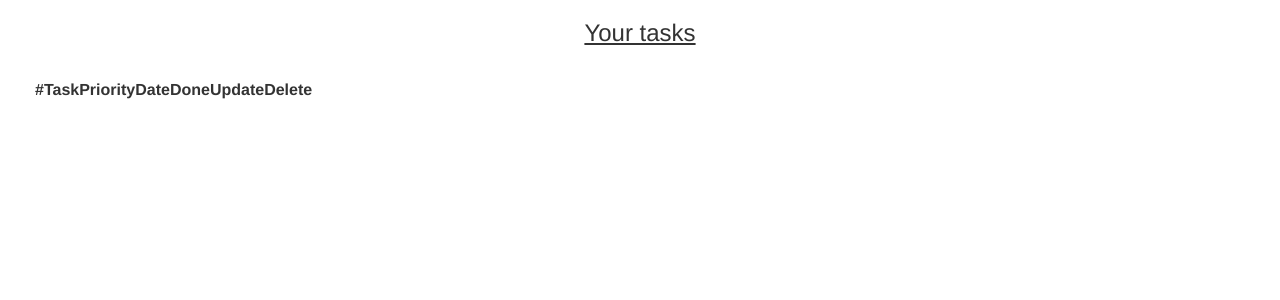
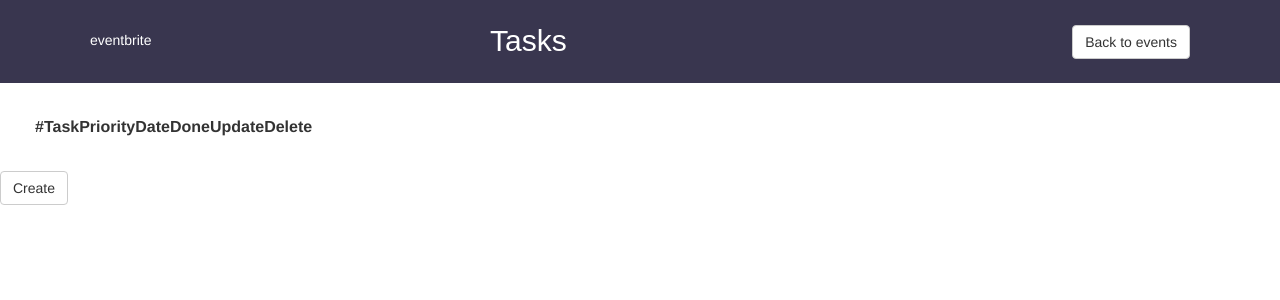
Before and after one commit to walterbucolo-eb/todo-tasks, a Django app: page /events/2/tasks/ in a window 1280 px wide. Shown: the top 300 px of the page. Run offline with Django 3.2, Linux system fonts and the light colour scheme; data comes from the database, SQL or seed files in the repository; both versions use the stored data as it was after the commit; lists and menus that the app fills with data are empty; some libraries are stand-ins or nearby versions.

Commit message:
basic functionalities

```diff
--- a/TEMPLATES/event.html
+++ b/TEMPLATES/event.html
@@ -9,13 +9,13 @@
 .i-am-centered { margin: auto; max-width: 300px; font-family: sans-serif}
 .eventbrite {font-family: sans-serif; font-size: 14px;}
 .title {font-family: sans-serif; font-size: 30px;}
-.left { position:absolute; top:60px; right:140px}
-.right { position:absolute; top:65px; left:140px; }
+.left { position:absolute; top:60px; right:50px}
+.right { position:absolute; top:65px; left:50px; }
 .color {background-color:#39364f; color:white; }
 {% comment %} rgb[57, 54, 59] {% endcomment %}
 </style>
 <br><br>
-<div class="container">
+<div class="container-fluid">
     <div class="row color">
     <br>
         <div class="right">
--- a/TEMPLATES/task_list.html
+++ b/TEMPLATES/task_list.html
@@ -21,11 +21,32 @@ p.ex1 {
 table.ex1 {
   margin: 35px;
 }
+.i-am-centered { margin: auto; max-width: 300px; font-family: sans-serif}
+.eventbrite {font-family: sans-serif; font-size: 14px;}
+.title {font-family: sans-serif; font-size: 30px;}
+.left { position:absolute; top:25px; right:90px}
+.right { position:absolute; top:30px; left:90px; }
+.color {background-color:#39364f; color:white; }
 </style>
 </head>
 {% block content %}
   {% comment %} <h3 class="a">Your tasks {{user[]}</h3> {% endcomment %}
-  <h3 class="a">Your tasks</h3>
+  {% comment %} <h3 class="a">Your tasks</h3> {% endcomment %}
+  <div class="row color">
+    <br>
+        <div class="right">
+            <p>eventbrite</p>
+        </div>
+        <div class="col-8">
+            <p class="i-am-centered title">Tasks</p>
+        </div>
+        <div class="col-2">
+            <div class="left button">
+                <a class="btn btn-default" href="{% url 'event-list' %}">Back to events</a>
+            </div>
+        </div>
+    <br>
+    </div>
    <table class = "ex1">
        <tr>
             <th scope="col">#</th>
@@ -47,15 +68,17 @@ table.ex1 {
            {% else %}
            Done
            {% endif %}</td>
-           <td><a href="{% url 'event-task-update' task.id %}">
+           <td><a href="{% url 'event-task-update' event_id task.id %}">
                 <button type="submit" name="_submit" class="btn">Update</button>
            </td>
-            <td><a href="{% url 'event-task-delete' task.id %}">
+            <td><a href="{% url 'event-task-delete' event_id task.id %}">
                 <button type="submit" name="_submit" class="btn">Delete</button>
            </td>
        </tr>
    {% endfor %}
    </table>
+
+    <a class="btn btn-default" href="{% url 'event-task-create' event_id %}">Create</a>
    <br>
 
 
--- a/todolistapp/urls.py
+++ b/todolistapp/urls.py
@@ -2,10 +2,10 @@ from django.conf.urls import url
 from . import views
 
 urlpatterns = [
-    # url('tasks/create/', views.TaskCreate.as_view(), name='task-create'),
-    url('tasks/update/(?P<pk>[0-9]+)/$', views.TaskUpdate.as_view(), name='event-task-update'),
-    url('tasks/delete/(?P<pk>[0-9]+)/$', views.TaskDelete.as_view(), name='event-task-delete'),
+    url('(?P<event_id>[0-9]+)/tasks/create/', views.TaskCreate.as_view(), name='event-task-create'),
+    url('(?P<event_id>[0-9]+)/tasks/update/(?P<pk>[0-9]+)/$', views.TaskUpdate.as_view(), name='event-task-update'),
+    url('(?P<event_id>[0-9]+)/tasks/delete/(?P<pk>[0-9]+)/$', views.TaskDelete.as_view(), name='event-task-delete'),
     url('(?P<event_id>[0-9]+)/tasks/$', views.TaskList.as_view(), name='task-list'),
-    url('(?P<event_id>[0-9]+)/task/create/$', views.TaskCreate.as_view(), name='event-task-create'),
+    url('task/create/$', views.TaskCreate.as_view(), name='event-task-create'),
     url('', views.EventTask.as_view(), name='event-list'),
 ]
--- a/todolistapp/views.py
+++ b/todolistapp/views.py
@@ -8,10 +8,10 @@ from .models import Task
 from django.urls import (
     reverse_lazy
 )
+from django.shortcuts import redirect
 from django.contrib.auth.mixins import LoginRequiredMixin
 from django.contrib.auth.views import LoginView, LogoutView
 from eventbrite import Eventbrite
-
 
 class TaskLogin(LoginView):
     pass
@@ -27,6 +27,8 @@ class TaskList(TemplateView, LoginRequiredMixin):
     def get_context_data(self, **kwargs):
         content_data = super(TaskList, self).get_context_data(**kwargs)
         content_data['list_tasks'] = Task.objects.filter(event=self.kwargs['event_id'])
+        event_id = self.kwargs['event_id']
+        # import ipdb ; ipdb.set_trace()
         return content_data
 
 
@@ -48,29 +50,45 @@ class EventTask(TemplateView):
 
 class TaskCreate(CreateView):
     model = Task
-    fields = ['name', 'priority']
-    success_url = reverse_lazy('event-list')
+    fields = ['name', 'priority', 'date_task']
 
-    def form_valid(self, form):
+    def get_success_url(self):
+        return reverse_lazy('task-list', kwargs=self.kwargs)
+
+    def form_valid(self, form, **kwargs):
         form.instance.user = self.request.user
         form.instance.event = self.kwargs['event_id']
         self.object = form.save()
         return super(TaskCreate, self).form_valid(form)
 
+# def check_task(self, request, pk):
+#     task = Task.objects.get(pk=pk)
+#     if not task.done:
+#         task.done = True
+#     task.save()
+#     return redirect('task-list')
 
 class TaskUpdate(UpdateView):
     model = Task
     fields = ['name', 'done', 'priority']
-    success_url = reverse_lazy('event-list')
+
+    def get_success_url(self):
+        return reverse_lazy('task-list', kwargs={'event_id': self.kwargs['event_id']})
+
+    def get_context_data(self, **kwargs):
+        context = super().get_context_data(**kwargs)
+        context['pk'] = self.kwargs['pk']
+        return context
 
 
 class TaskDelete(DeleteView):
     model = Task
-    success_url = reverse_lazy('event-list')
+    success_url = reverse_lazy('task-list')
 
+    def get_success_url(self):
+        return reverse_lazy('task-list', kwargs={'event_id': self.kwargs['event_id']})
 
-# def get_token(user):
-#     token = user.social_auth.get(
-#         provider='eventbrite'
-#     ).access_token
-#     return token
+    def get_context_data(self, **kwargs):
+        context = super().get_context_data(**kwargs)
+        context['pk'] = self.kwargs['pk']
+        return context
```
Also changed, not shown: TEMPLATES/registration/login.html (+44 -21 lines), db.sqlite3.
